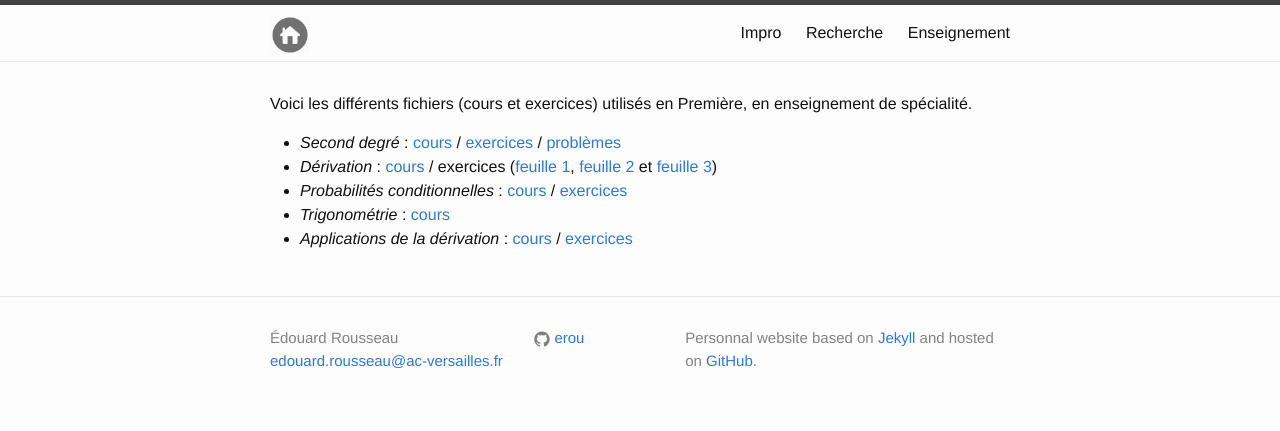
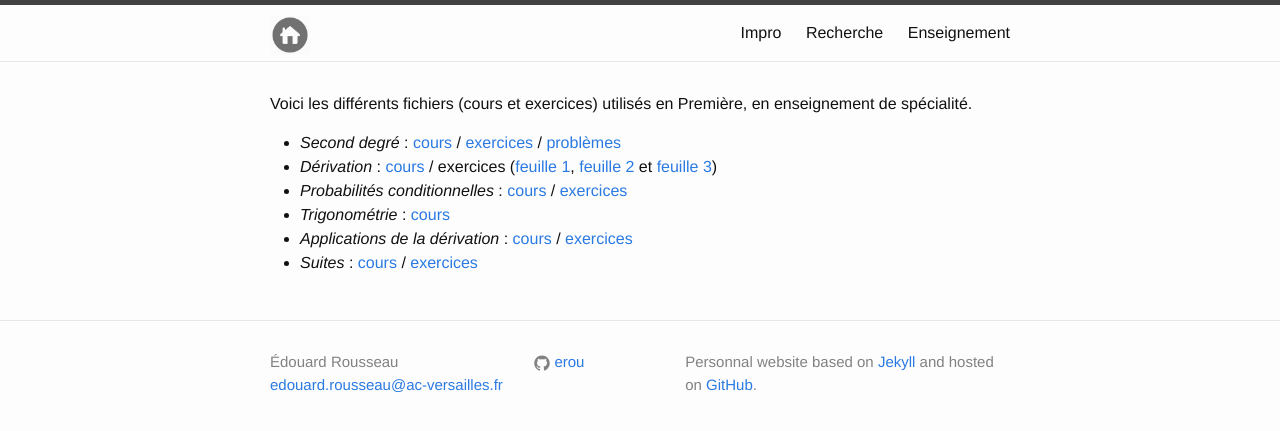
Before and after one commit to erou/erou.github.io, a Jekyll site: the page built from teaching/corot-premiere.md, in a window 1280 px wide. Shown: the top 431 px of the page. Built offline with Jekyll 4.4.1, drawn with Linux system fonts in a browser that asks for light colours.

Commit message:
new files for the suites chapter

```diff
--- a/teaching/corot-premiere.md
+++ b/teaching/corot-premiere.md
@@ -16,3 +16,4 @@ enseignement de spécialité.
 * *Trigonométrie* : [cours](cours-trigo.pdf)
 * *Applications de la dérivation* : [cours](cours-application-derivation.pdf) /
   [exercices](exos-application-derivation.pdf)
+* *Suites* : [cours](cours-suites.pdf) / [exercices](exos-suites.pdf)
```
Also changed, not shown: 2 other files.
